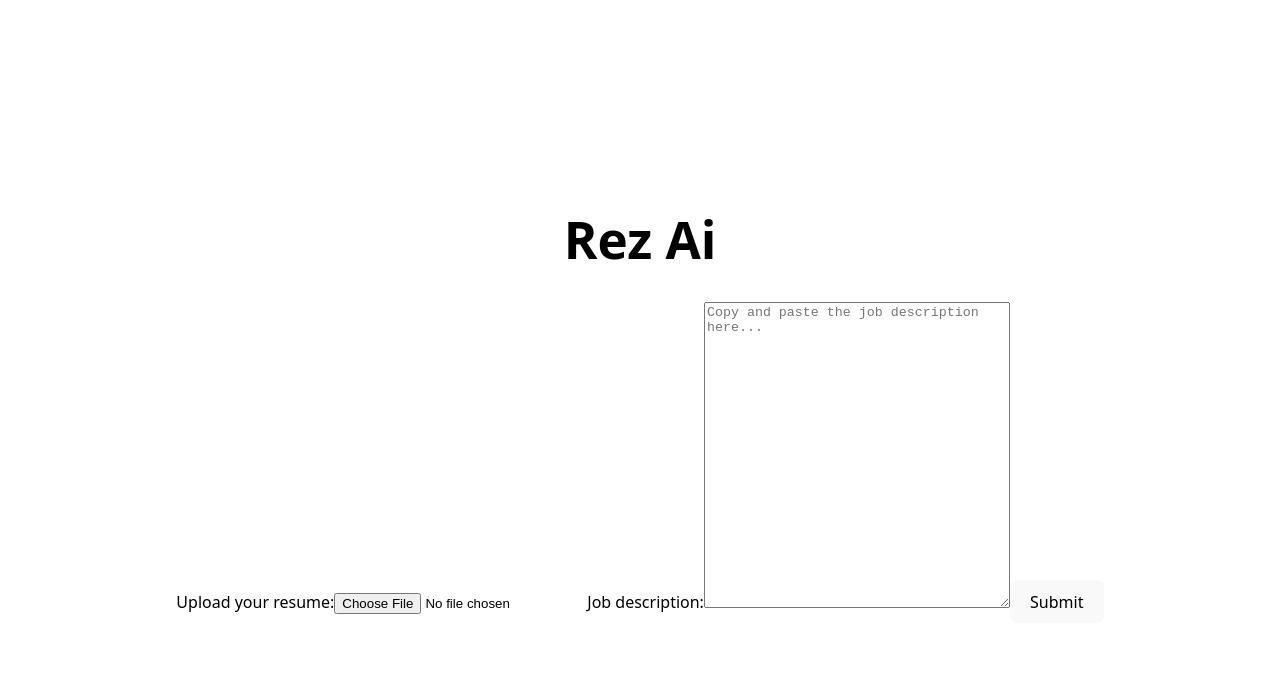
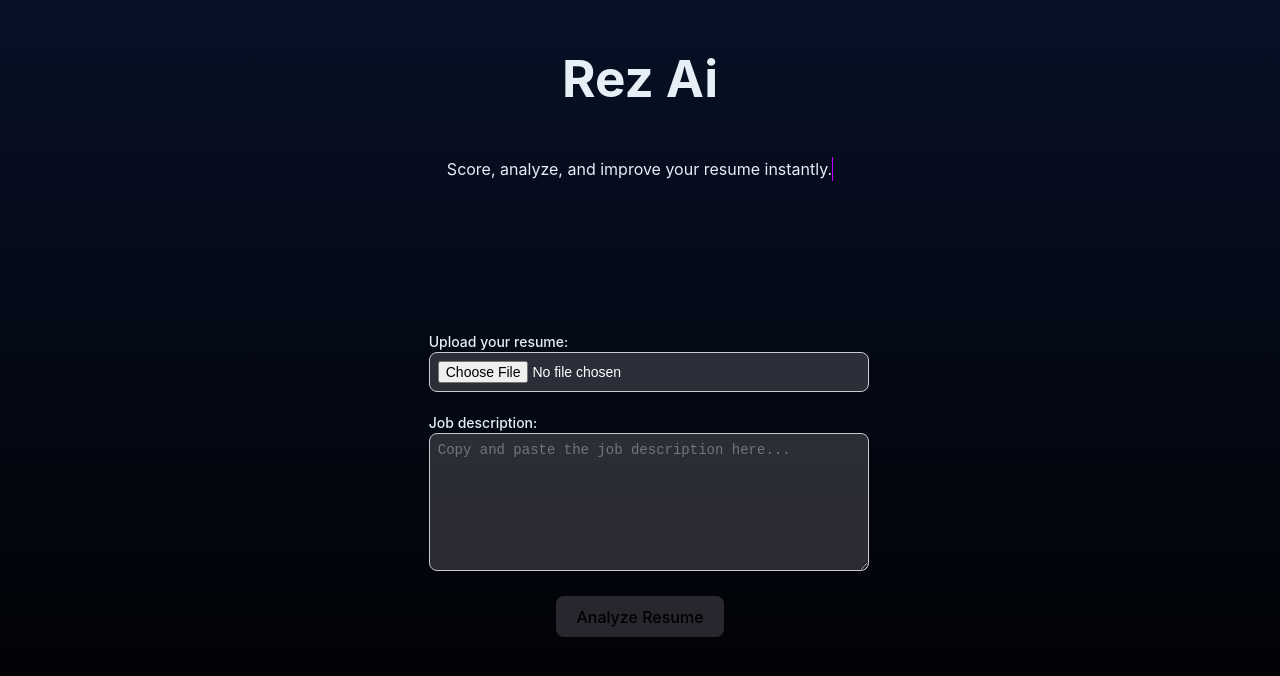
Before and after one commit to LeibGit/res_pdf_parse, a React (Vite) app in the folder client/: page / in a window 1280 px wide. Shown: the top 676 px of the page. Built offline with nearby package versions, Linux system fonts and the light colour scheme.

Commit message:
updated UI/UX

```diff
--- a/client/src/App.css
+++ b/client/src/App.css
@@ -1,27 +1,111 @@
 #root {
   max-width: 1280px;
   margin: 0 auto;
-  padding: 2rem;
+  padding: 1rem;
   text-align: center;
 }
 
 body {
-  background-color: white;
-  color: black;
+      background: linear-gradient(180deg, #071026 0%, #000 100%);
+      color: #e6eef6;
+      font-family: Inter, ui-sans-serif, system-ui, -apple-system, "Segoe UI", Roboto, "Helvetica Neue", Arial;
+      align-items: start;
+}
+
+.tagline {
+  display: inline-block;
+  white-space: nowrap;
+  overflow: hidden;
+  border-right: 0.12em solid #c000ff;
+  animation: typing 2s steps(22, end),
+             blink .7s step-end infinite;
+}
+
+@keyframes typing {
+  from { width: 0 }
+  to { width: 22ch }
+}
+
+
+@keyframes blink {
+  from, to { border-color: transparent }
+  50% { border-color: #c000ff }
 }
 
 
 .user_inputs {
-  justify-content: space-between;
+  margin-top: 8rem;
+  display: flex;
+  flex-direction: column;
+  align-items: center;
+  width: 100%;
+  max-width: 600px;
+  margin-left: auto;
+  margin-right: auto;
 }
 
-.job_prompt {
-  height: 300px;
-  width: 300px;
+/* Labels above inputs */
+.input_group {
+  display: flex;
+  flex-direction: column;
+  gap: 6px;
+  width: 100%;
+  margin-bottom: 20px;
 }
 
+.file_label {
+  font-size: 14px;
+  font-weight: 500;
+  color: #e6eef6;
+  text-align: left;            /* prevents centering issues */
+}
+
+.prompt_label {
+  font-size: 14px;
+  font-weight: 500;
+  color: #e6eef6;
+  text-align: left;
+}
+
+/* Textarea */
+.job_prompt {
+  width: 100%;
+  padding: 8px;
+  border: 1px solid #cec6d0;
+  border-radius: 8px;
+  font-size: 14px;
+  min-height: 120px;
+  resize: vertical;
+  background-color: #cec6d032;
+  color: white;
+}
+
+/* File upload styling */
+.resume_file {
+  border: 1px solid #ccc;
+  padding: 8px;
+  border-radius: 8px;
+  cursor: pointer;
+  font-size: 14px;
+  background-color: #cec6d032;
+  color: white;
+  width: 100%;
+}
+
+.submit {
+  background-color: #7e728150;
+}
+
+/* Loader centering fix */
 .loader {
+  display: flex;
+  flex-direction: column;
   justify-content: center;
   align-items: center;
-  align-content: center;
+  position: fixed;
+  top: 0;
+  left: 0;
+  width: 100vw;
+  height: 100vh;
+
 }
--- a/client/src/App.tsx
+++ b/client/src/App.tsx
@@ -89,17 +89,19 @@ function App() {
   if (loading) {
     return (
       <div className='loader'>
-        <p>Preparing your AI report... This loader should keep you entertained!!!</p>
-        <RingLoader />
+        <p>Preparing your AI report... Don't go anywhere!!!</p>
+        <RingLoader color="#cec6d0" />
       </div>
     )
   }
 
   return (
     <div>
-      <h1>Rez Ai</h1>
+      <h1 className="title">Rez Ai</h1>
+      <p className="tagline">Score, analyze, and improve your resume instantly.</p>
       <form className="user_inputs" onSubmit={handleSubmit}>
-        <label>
+      <div className="input_group">
+        <label className='file_label'>
           Upload your resume:
           <input
             className="resume_file"
@@ -108,8 +110,9 @@ function App() {
             required
           />
         </label>
-
-        <label>
+        </div>
+        <div className="input_group">
+          <label className='prompt_label'>
             Job description:
             <textarea
               className="job_prompt"
@@ -119,8 +122,8 @@ function App() {
               required
             />
           </label>
-
-        <button type="submit">Submit</button>
+        </div>
+        <button type="submit" className='submit'>Analyze Resume</button>
       </form>
     </div>
   );
```
Also changed, not shown: package.json (added, +10 -0 lines), 1 other file (tests, documents, lock files or other folders). Lines whose indentation alone changed are shown as unchanged.
